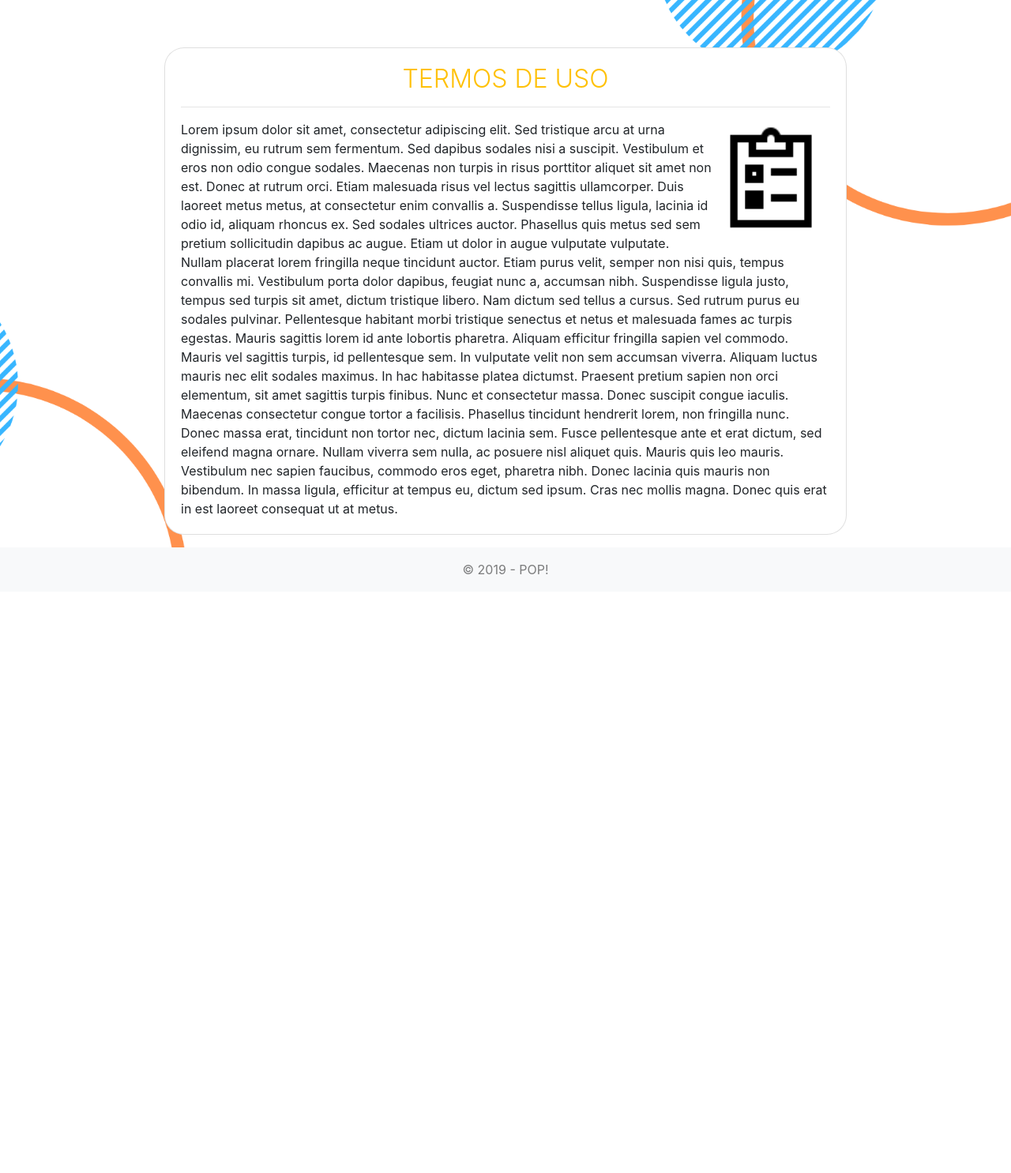
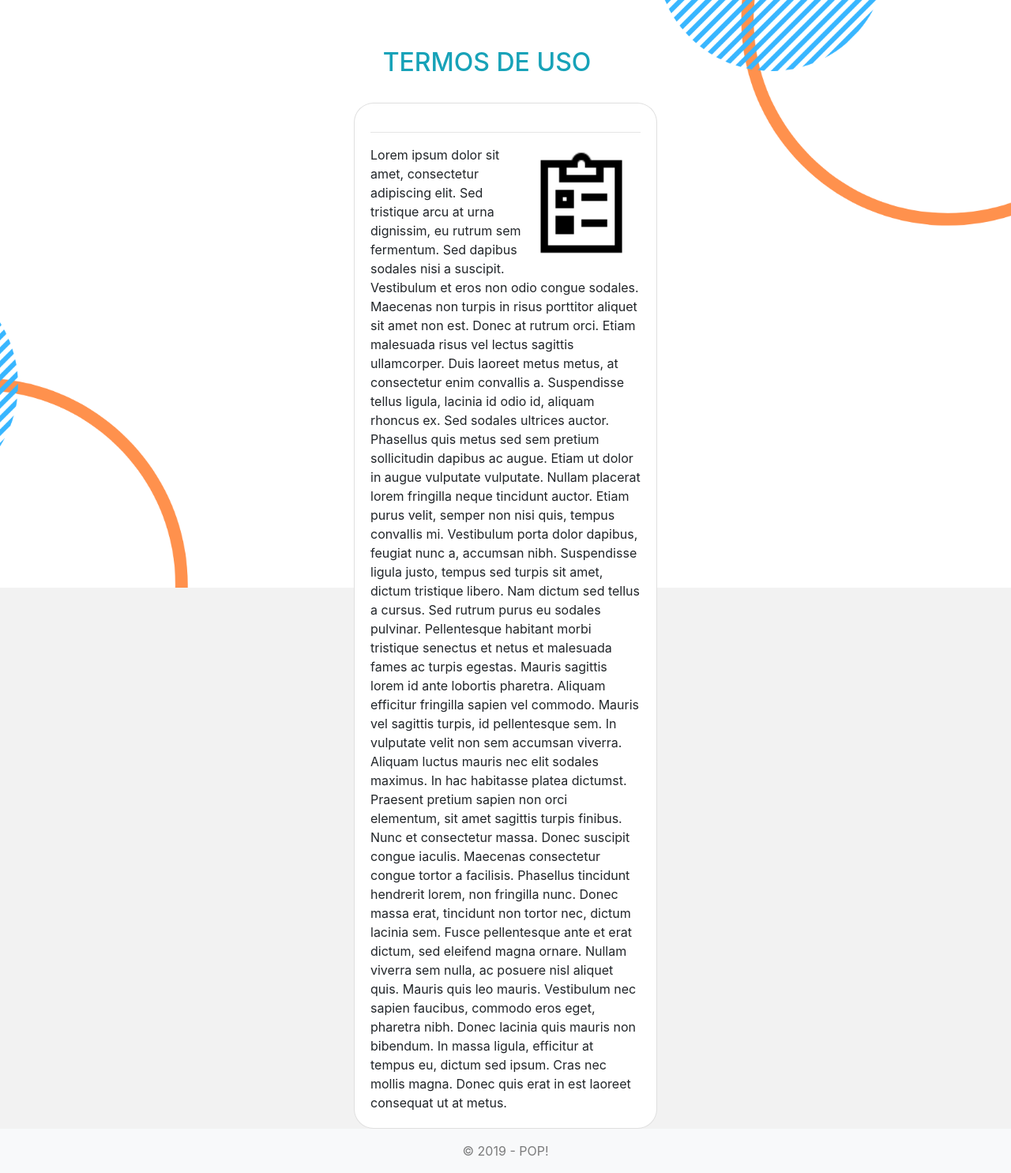
Before and after one commit to loraine-rodrigues/SitePOP, a PHP site: page /termos.php in a window 1280 px wide. Shown: the part 56-1541 px from the top of the page at 79% size. Before the commit the page ends 783 px from the top, so only its background shows below. Run offline with PHP 8.4, Linux system fonts and the light colour scheme.

Commit message:
Update termos.php

```diff
--- a/termos.php
+++ b/termos.php
@@ -15,11 +15,17 @@ body {
     }
 </style>
 
-<div class="container text-center mb-3">
-    <div class="card m-auto text-left" style="width: 54rem;">
+<div class="container text-center">
+    <div class="row">
+        <div class="col-md-11 text-center">
 
-        <div class="card-body">
-            <h2 class="font-weight-light text-center text-warning ">TERMOS DE USO</h2>
+            <h2 class="ml-5 text-info ">TERMOS DE USO</h2>
+        </div>
+    </div>
+</div>
+<br>
+<div class="card m-auto text-left" style="width: 24rem;">
+    <div class="card-body">
             <hr />
             <img src="image/termos.png" width="150" height="150" class="float-right">
 
```
